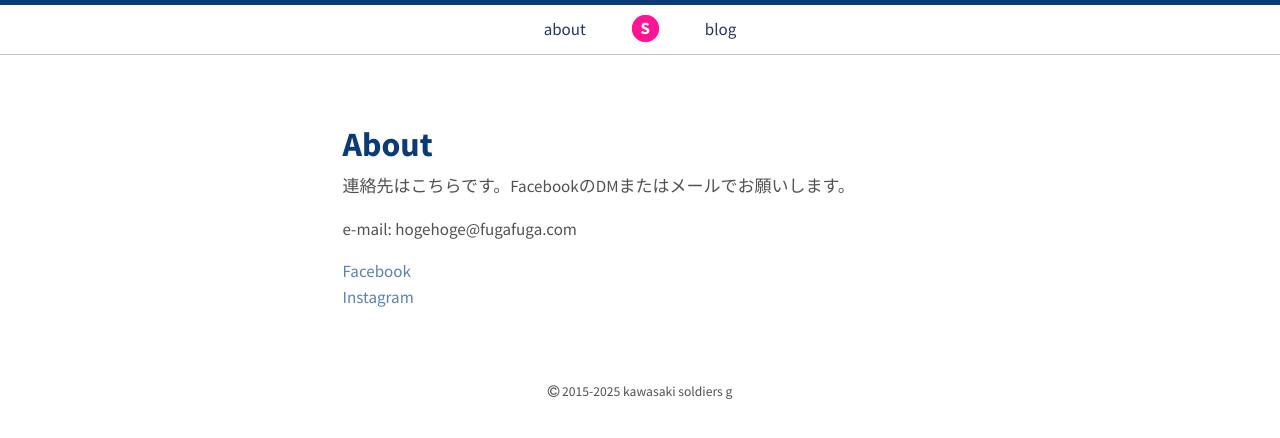
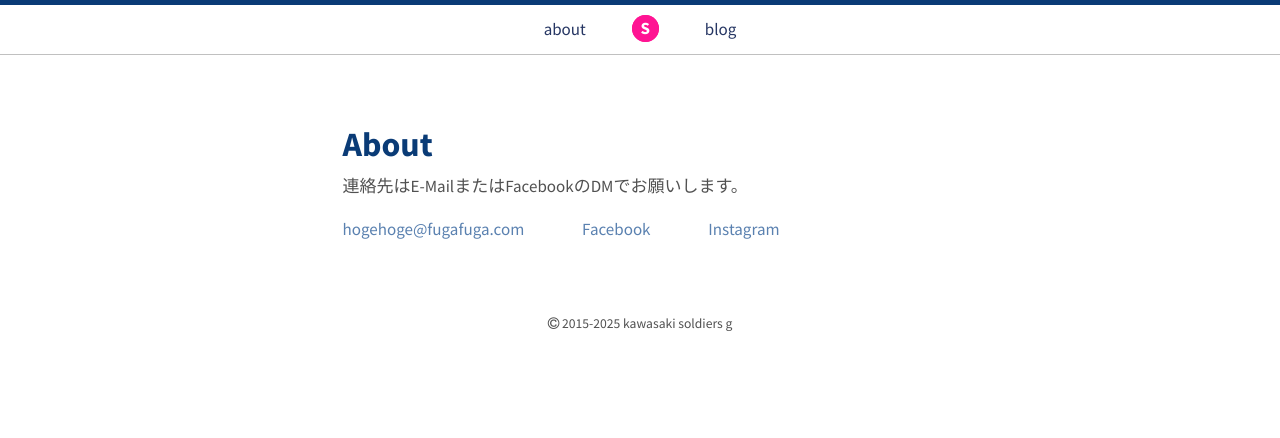
Before and after one commit to soldiersg/soldiersg.github.io, a Jekyll site: the page built from about.md, in a window 1280 px wide. Shown: the top 438 px of the page. Built offline with Jekyll 4.4.1, drawn with Linux system fonts in a browser that asks for light colours.

Commit message:
change top and about pages

```diff
--- a/about.md
+++ b/about.md
@@ -3,12 +3,12 @@ layout: page
 title: About
 ---
 
-連絡先はこちらです。FacebookのDMまたはメールでお願いします。
-
-e-mail: hogehoge@fugafuga.com
+連絡先はE-MailまたはFacebookのDMでお願いします。
 
 <div>
+    <a href="mailto:hogehoge@fugafuga.com">hogehoge@fugafuga.com</a>
+
     <a href="https://www.facebook.com/KawasakiSoldiersG/">Facebook</a>
-    <br>
+
     <a href="https://www.instagram.com/kawasaki.soldiers.g/">Instagram</a>
 </div>
```
Also changed, not shown: index.html (+6 -1 lines), 12 other files.
